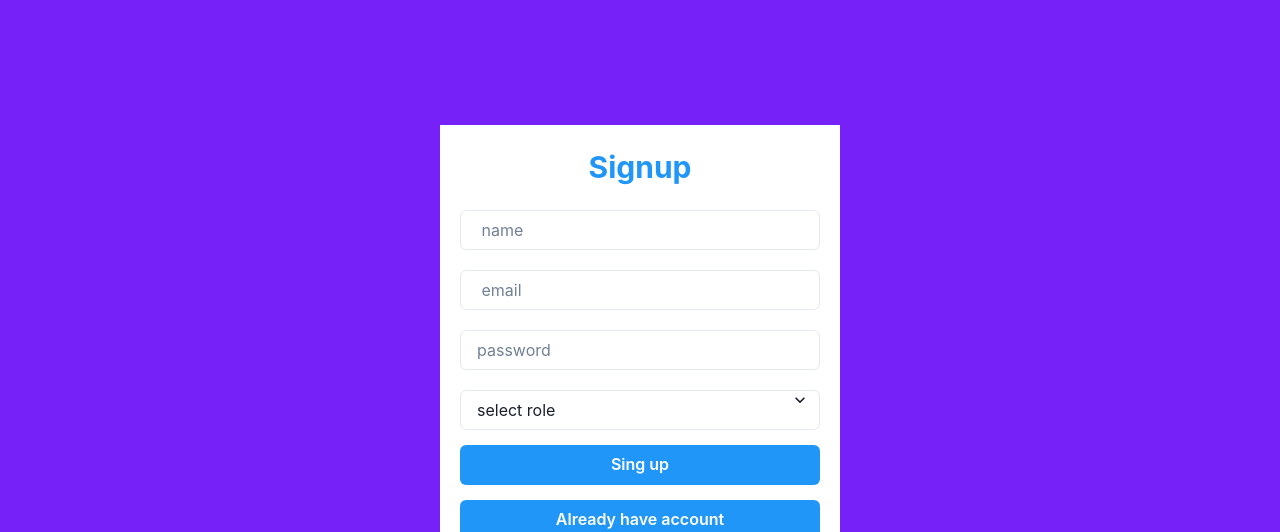
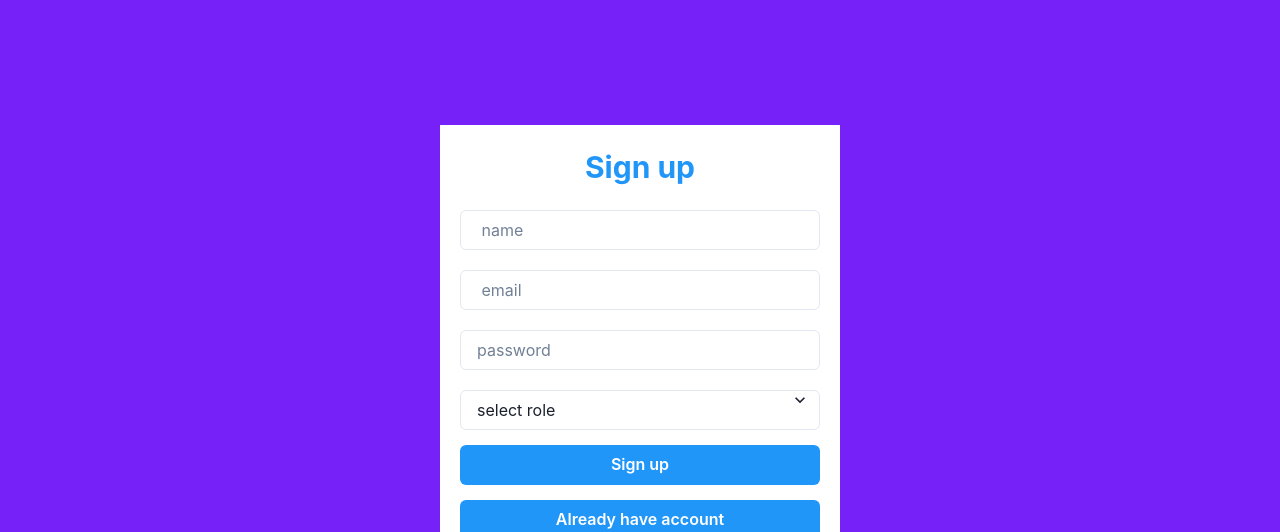
Before and after one commit to akashkanade9182/Enpointe-assignment, a React (Create React App) app in the folder frontend/: page /signup in a window 1280 px wide. Shown: the top 532 px of the page. Built offline with nearby package versions, Linux system fonts and the light colour scheme.

Commit message:
Update Signup.jsx

```diff
--- a/frontend/src/Pages/Signup.jsx
+++ b/frontend/src/Pages/Signup.jsx
@@ -56,7 +56,7 @@ const Signup = () => {
           <div className="login-box">
 
               <div style={{ height: "450px" }} className={"loginform-box"}>
-               <h1 style={{ color: "#2196f9", fontSize: "30px", fontWeight: "bold", textAlign: "center" }}>Signup</h1>
+               <h1 style={{ color: "#2196f9", fontSize: "30px", fontWeight: "bold", textAlign: "center" }}>Sign up</h1>
                <Input mt="20px" value={name} placeholder=' name' bgColor="white" onChange={(e) => setName(e.target.value)} />
 
                <Input mt="20px" value={email} placeholder=' email' bgColor="white" onChange={(e) => setEmail(e.target.value)} />
@@ -68,7 +68,7 @@ const Signup = () => {
                     <option value="banker">Banker</option>
                </Select>
                {
-                    load?<Box w="100%" display="flex" justifyContent={"space-around"} alignItems={"center"}><div class="custom-loader"></div></Box>:<Button w="100%" bgColor={"#2196f9"} onClick={handleSubmit} color="white" p="0 10px" m="auto" display="flex" mt="15px">Sing up</Button>
+                    load?<Box w="100%" display="flex" justifyContent={"space-around"} alignItems={"center"}><div class="custom-loader"></div></Box>:<Button w="100%" bgColor={"#2196f9"} onClick={handleSubmit} color="white" p="0 10px" m="auto" display="flex" mt="15px">Sign up</Button>
 
                }
                <Button w="100%" bgColor={"#2196f9"} color="white" p="0 10px" m="auto" display="flex" mt="15px" onClick={() => navigate("/")}>Already have account</Button>
```
